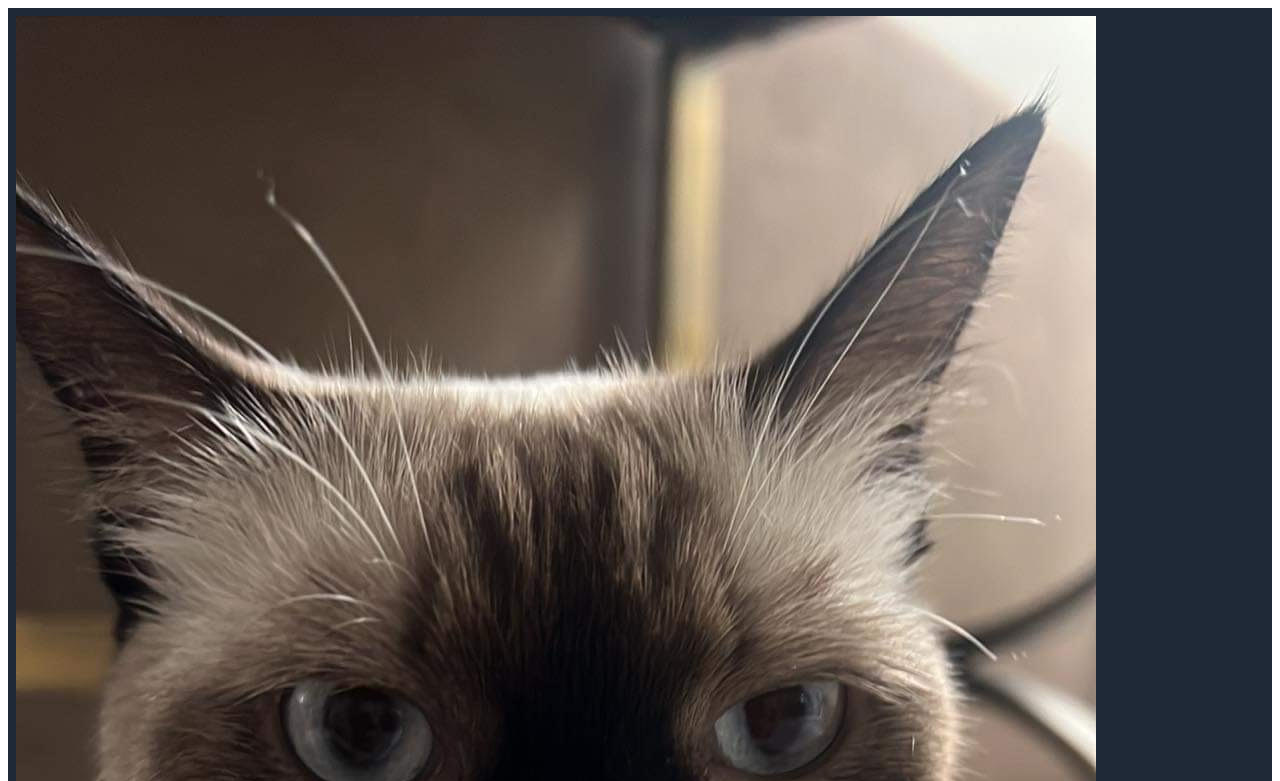
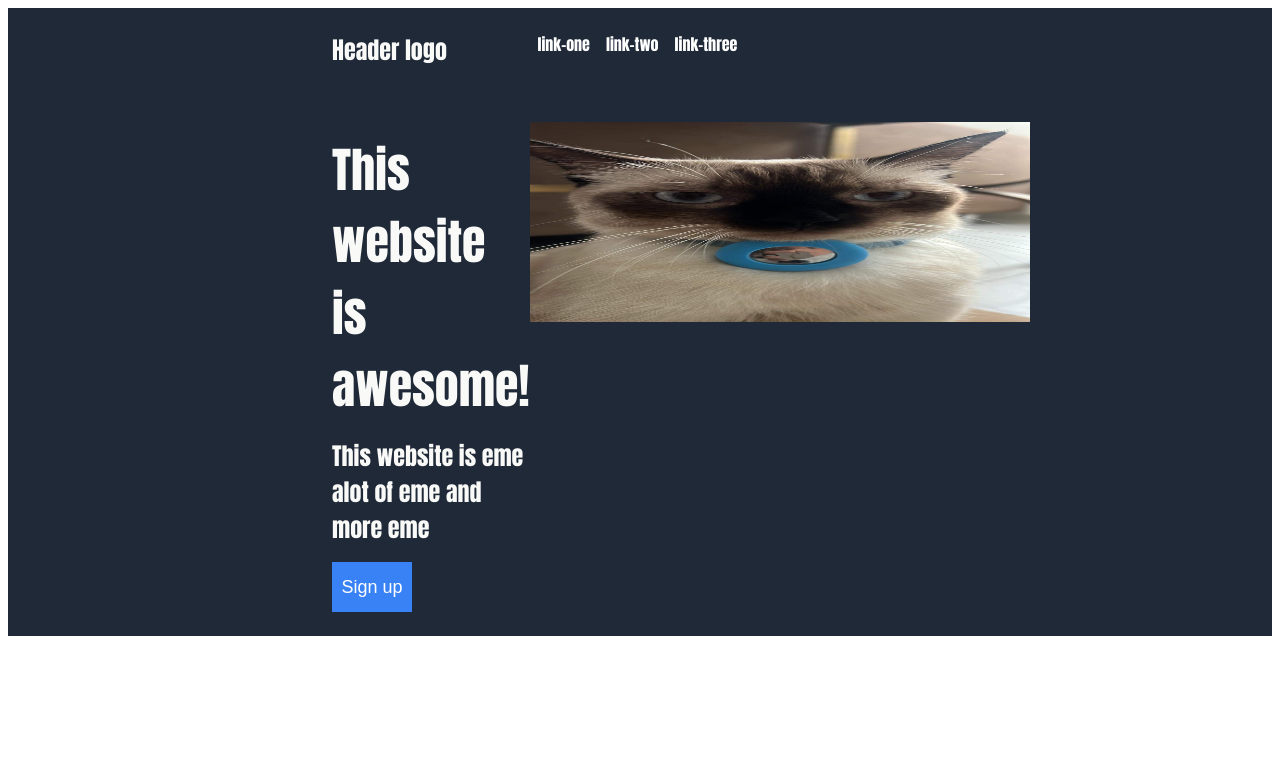
Before and after one commit to silosmikko/landing-page, a plain HTML site: page index.html in a window 1280 px wide. Shown: the top 781 px of the page. Drawn offline with Linux system fonts and the light colour scheme.

Commit message:
Header Content

```diff
--- a/index.html
+++ b/index.html
@@ -1,17 +1,22 @@
 <!DOCTYPE html>
 <html lang="en">
-<head>
-    <meta charset="utf-8">
-    <title>Adventure time with Finn</title>
-    <link rel="stylesheet" href="/styles.css">
-</head>
+  <head>
+    <meta charset="UTF-8">
+    <meta http-equiv="X-UA-Compatible" content="IE=edge">
+    <meta name="viewport" content="width=device-width, initial-scale=1.0">
+    <title>Landing Page</title>
+    <link rel="stylesheet" href="styles.css">
+  </head>
 
 <body>
     <div class="header">
     <div class="left">
-    <div class="logo">
-    <img src="/images/angry.jpg">
+    <div class="hero-logo">Header logo</div>
+    <div class="hero-main">This website is awesome!</div>
+    <div class="hero-text">This website is eme alot of eme and more eme</div>
+    <button class="signup">Sign up</button>
     </div>
+
 
     <div class="right">
     <ul class="links">
@@ -19,8 +24,10 @@
     <li><a href="google.com">link-two</a></li>
     <li><a href="google.com">link-three</a></li>
     </ul>
+    <div class="hero-photo"><img src="images/angry.jpg" height="200px" width="500px"></div>
     </div>
-    </div>
+
+
 
 </body>
 
--- a/styles.css
+++ b/styles.css
@@ -1,20 +1,80 @@
 .body {
     margin: 0;
-    background: #1F2937;
-    font-family: Arial, Helvetica, sans-serif;
+    font-family: Impact, Haettenschweiler, 'Arial Narrow Bold', sans-serif;
+    display: flex;
+    flex: 1;
 }
 
 .header {
     background: #1F2937;
     display: flex;
     justify-content: space-between;
-    padding: 8px;
+    padding: 24px;
+    font-family: Impact, Haettenschweiler, 'Arial Narrow Bold', sans-serif;
   }
+
+.hero-logo {
+  font-size: 24px;
+  color: #f9faf8;
+  font-weight: bold;
+}
+
+.hero-main {
+  margin-top: 50px;
+  font-size: 48px;
+  font-weight: bolder;
+  color: #f9faf8;
+}
+
+.hero-text {
+  font-size: 24px;
+  color: #f9faf8;
+}
+
+button.signup {
+  display: flex;
+  align-items: center;
+  justify-content: center;
+  background-color: #3882f6;
+  font-size: 18px;
+  color: white;
+  border: 1px solid #3882f6;
+  width: 80px;
+  height: 50px;
+}
+
+.hero-photo {
+  margin-top: 50px;
+}
 
 ul {
     list-style-type: none;
     display: flex;
-    gap: 16px;
     margin: 0px;
     padding: 0px;
 }
+
+.left, .right {
+    display: flex;
+    gap: 16px;
+  }
+
+  .left {
+    display: flex;
+    flex-direction: column;
+    margin-left: 300px;
+  }
+
+  .right {
+    display: flex;
+    flex-direction: column;
+    justify-content: right;
+    margin-right: 300px;
+  }
+
+a {
+    text-decoration: none;
+    color: white;
+    font-family: Impact, Haettenschweiler, 'Arial Narrow Bold', sans-serif;
+    padding: 8px;
+}
```
Also changed, not shown: images/golf.png (added), images/vector.png (added).
